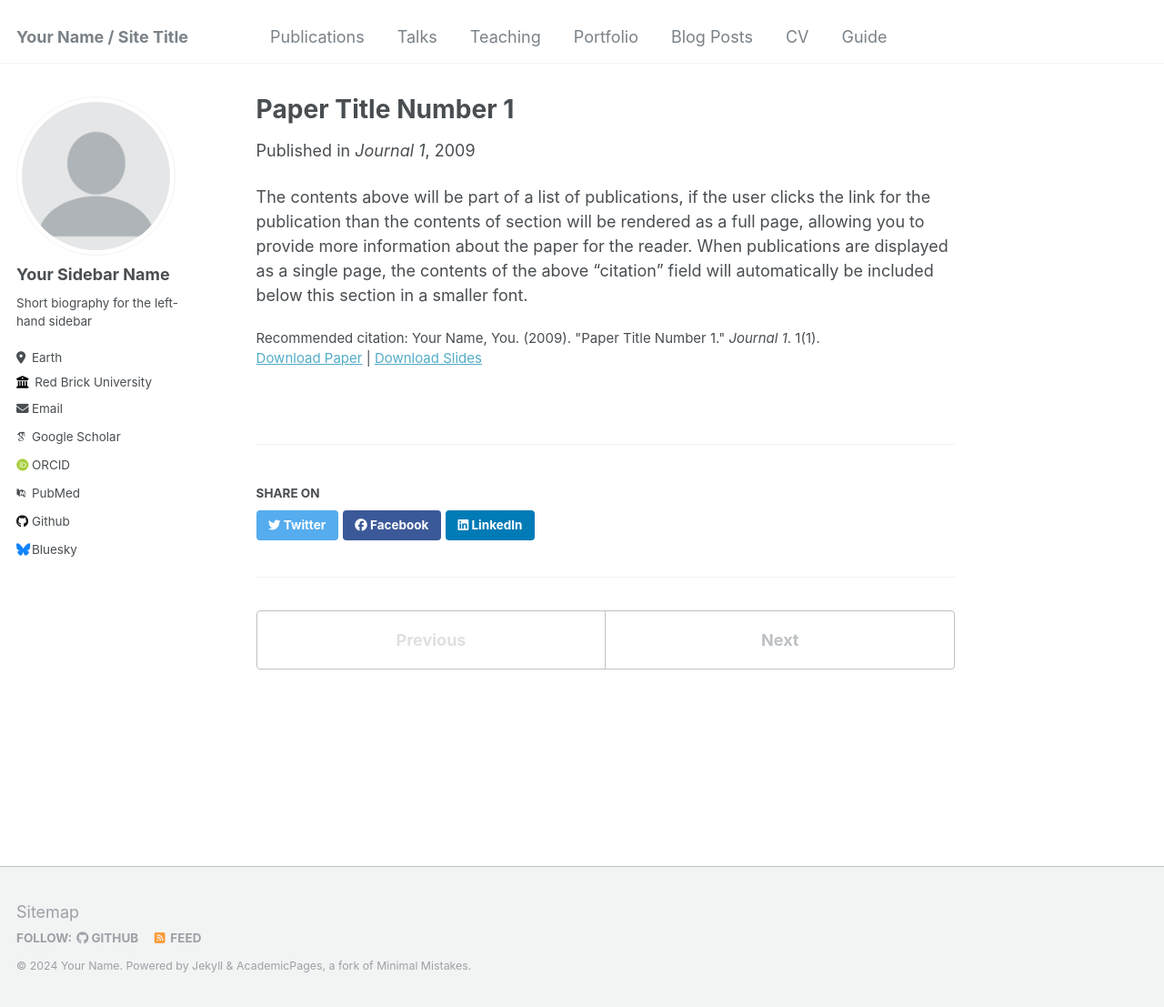
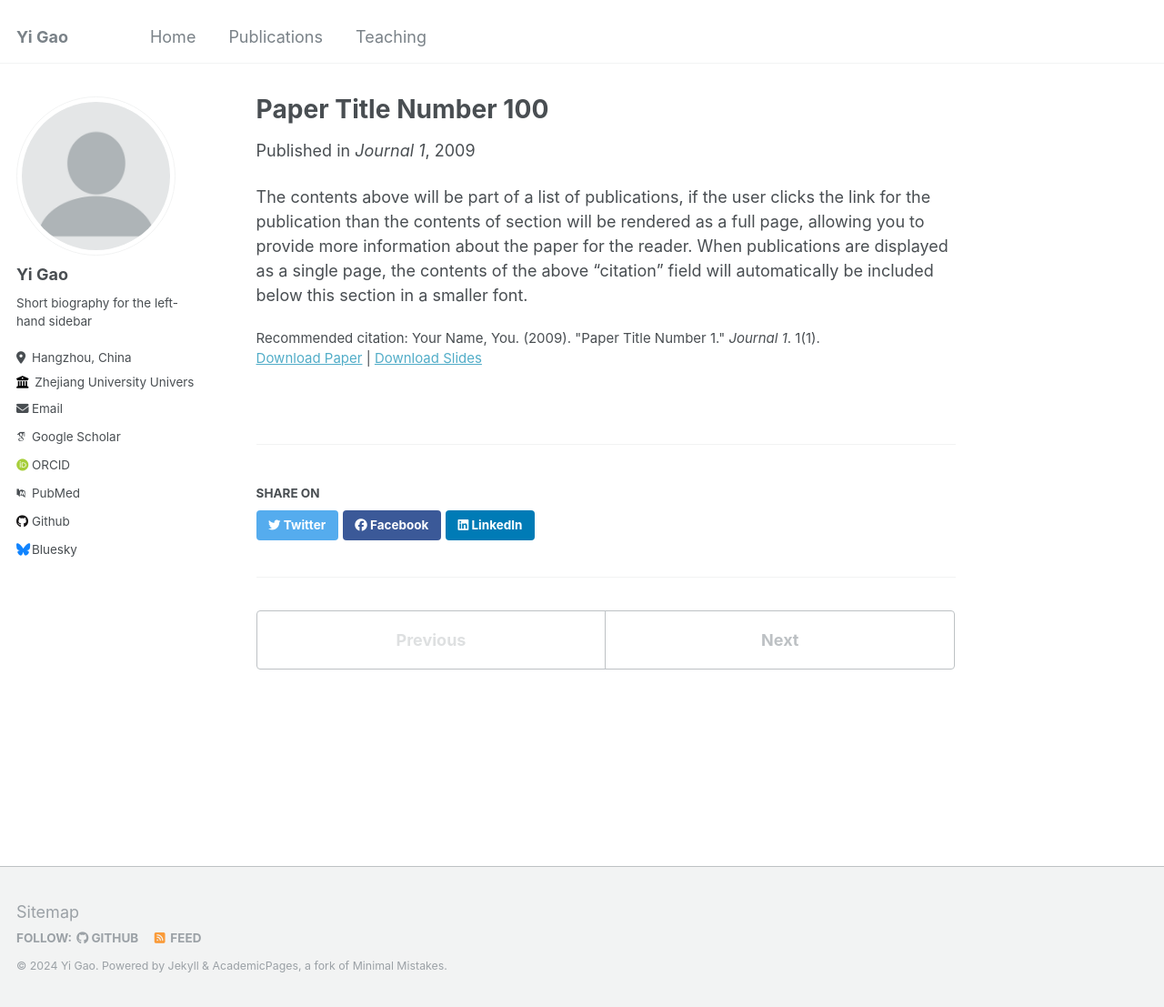
Before and after one commit to yi-gao/yi-gao.github.io, a Jekyll site: the page built from _publications/2009-10-01-paper-title-number-1.md, in a window 1280 px wide and 1107 px high. Shown: the whole window at 91% size. Built offline with Jekyll 4.4.1, drawn with Linux system fonts in a browser that asks for light colours; some web fonts are replaced.

Commit message:
Site update for Yi Gao's academic page
- Changed title, name, and URL to reflect the new site owner.
- Updated author information including location, employer, and email.
- Modified navigation links and added a "Home" link to the main menu.
- Renamed a publication and corrected the location in a talk.

```diff
--- a/_config.yml
+++ b/_config.yml
@@ -8,13 +8,13 @@
 
 # Basic Site Settings
 locale                   : "en-US"
-title                    : "Your Name / Site Title"
+title                    : "Yi Gao"
 title_separator          : "-"
-name                     : &name "Your Name"
+name                     : &name "Yi Gao"
 description              : &description "personal description"
-url                      : https://academicpages.github.io # the base hostname & protocol for your site e.g. "https://mmistakes.github.io"
+url                      : https://yi-gao.github.io # the base hostname & protocol for your site e.g. "https://mmistakes.github.io"
 baseurl                  : "" # the subpath of your site, e.g. "/blog"
-repository               : "academicpages/academicpages.github.io"
+#repository               : "academicpages/academicpages.github.io"
 
 # Site Author - The following control what appear as part of the author content on the side bar.
 #               If a field is blank the icon and link will not appear, otherwise it will be shown.
@@ -22,13 +22,13 @@ repository               : "academicpages/academicpages.github.io"
 author:
   # Biographic information
   avatar           : "profile.png"
-  name             : "Your Sidebar Name"
+  name             : "Yi Gao"
   pronouns         : # example: "she/her"
   bio              : "Short biography for the left-hand sidebar"
-  location         : "Earth"
-  employer         : "Red Brick University"
+  location         : "Hangzhou, China"
+  employer         : "Zhejiang University University"
   uri              : # URL
-  email            : "none@example.org"
+  email            : "gaoyi@zju.edu.cn"
 
   # Academic websites
   arxiv            : # URL - Update with the correct link to your profile
--- a/_data/navigation.yml
+++ b/_data/navigation.yml
@@ -1,22 +1,25 @@
 # main links links
 main:
+  - title: "Home"
+    url: /
+
   - title: "Publications"
     url: /publications/
 
-  - title: "Talks"
-    url: /talks/
+#  - title: "Talks"
+#    url: /talks/
 
   - title: "Teaching"
     url: /teaching/
 
-  - title: "Portfolio"
-    url: /portfolio/
+#  - title: "Portfolio"
+#    url: /portfolio/
 
-  - title: "Blog Posts"
-    url: /year-archive/
+#  - title: "Blog Posts"
+#    url: /year-archive/
 
-  - title: "CV"
-    url: /cv/
+#  - title: "CV"
+#    url: /cv/
 
-  - title: "Guide"
-    url: /markdown/
+#  - title: "Guide"
+#    url: /markdown/
--- a/_publications/2009-10-01-paper-title-number-1.md
+++ b/_publications/2009-10-01-paper-title-number-1.md
@@ -1,5 +1,5 @@
 ---
-title: "Paper Title Number 1"
+title: "Paper Title Number 100"
 collection: publications
 permalink: /publication/2009-10-01-paper-title-number-1
 excerpt: 'This paper is about the number 1. The number 2 is left for future work.'
```
Also changed, not shown: _talks/2012-03-01-talk-1.md (+1 -1 lines).
